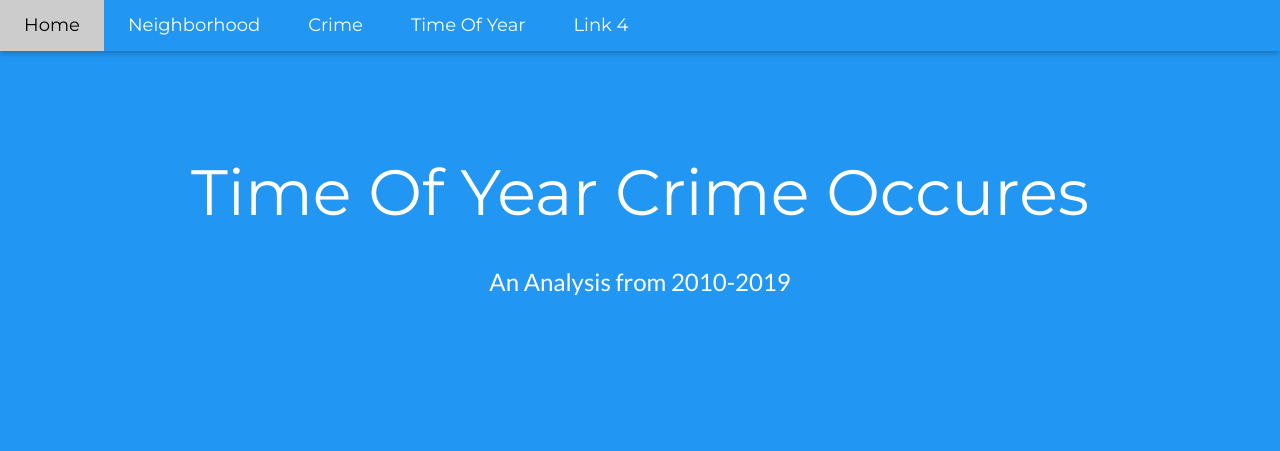
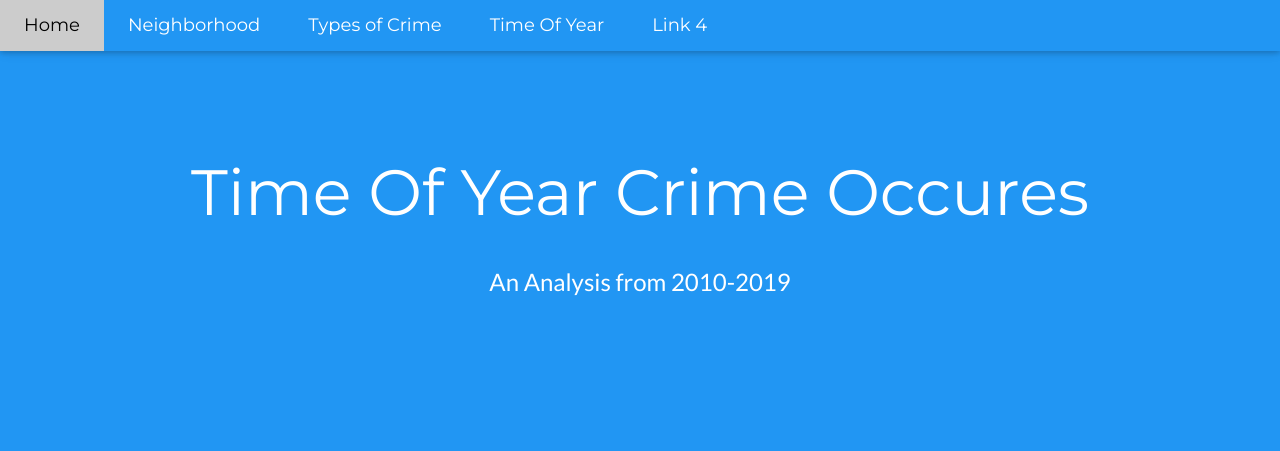
Before and after one commit to nahidfarzad8751/project_3, a Flask app: template templates/Timeofyear.html in a window 1280 px wide. Shown: the top 451 px of the page. Run offline with Flask 2, Linux system fonts and the light colour scheme; the template is opened without the code that fills it, so the values that code supplies are empty; some libraries are stand-ins or nearby versions.

Commit message:
nav bar updated

```diff
--- a/app.py
+++ b/app.py
@@ -21,7 +21,14 @@ def index():
     return render_template('index.html', tables = [df.to_html(classes='female')],
         titles=['IDKLOL'],
         mapbox_access_token=mapbox_access_token)
-
-
+@app.route('/neighborhood')
+def neighborhood():
+    return render_template('neighborhood.html')
+@app.route('/typesofcrimes')
+def crime():
+    return render_template('crime.html')
+@app.route('/timeofyear')
+def year():
+    return render_template('Timeofyear.html')
 if __name__ == "__main__":
     app.run(debug=True)
--- a/templates/Timeofyear.html
+++ b/templates/Timeofyear.html
@@ -18,11 +18,12 @@ body,h1,h2,h3,h4,h5,h6 {font-family: "Lato", sans-serif}
 <div class="w3-top">
   <div class="w3-bar w3-blue w3-card w3-left-align w3-large">
     <a class="w3-bar-item w3-button w3-hide-medium w3-hide-large w3-right w3-padding-large w3-hover-white w3-large w3-red" href="javascript:void(0);" onclick="myFunction()" title="Toggle Navigation Menu"><i class="fa fa-bars"></i></a>
-    <a href="index1.html" class="w3-bar-item w3-button w3-padding-large w3-white">Home</a>
-    <a href="neighborhood.html" class="w3-bar-item w3-button w3-hide-small w3-padding-large w3-hover-white">Neighborhood</a>
-    <a href="crime.html" class="w3-bar-item w3-button w3-hide-small w3-padding-large w3-hover-white">Crime</a>
-    <a href="Timeofyear.html" class="w3-bar-item w3-button w3-hide-small w3-padding-large w3-hover-white">Time Of Year</a>
+    <a href="index.html" class="w3-bar-item w3-button w3-padding-large w3-white">Home</a>
+    <a href="/neighborhood" class="w3-bar-item w3-button w3-hide-small w3-padding-large w3-hover-white">Neighborhood</a>
+    <a href="/typesofcrimes" class="w3-bar-item w3-button w3-hide-small w3-padding-large w3-hover-white">Types of Crime</a>
+    <a href="/timeofyear" class="w3-bar-item w3-button w3-hide-small w3-padding-large w3-hover-white">Time Of Year</a>
     <a href="#" class="w3-bar-item w3-button w3-hide-small w3-padding-large w3-hover-white">Link 4</a>
+  </div>
   </div>
 
   <!-- Navbar on small screens -->
--- a/templates/index.html
+++ b/templates/index.html
@@ -32,9 +32,9 @@ body,h1,h2,h3,h4,h5,h6 {font-family: "Lato", sans-serif}
   <div class="w3-bar w3-blue w3-card w3-left-align w3-large">
     <a class="w3-bar-item w3-button w3-hide-medium w3-hide-large w3-right w3-padding-large w3-hover-white w3-large w3-red" href="javascript:void(0);" onclick="myFunction()" title="Toggle Navigation Menu"><i class="fa fa-bars"></i></a>
     <a href="index.html" class="w3-bar-item w3-button w3-padding-large w3-white">Home</a>
-    <a href="templates/neighborhood.html" class="w3-bar-item w3-button w3-hide-small w3-padding-large w3-hover-white">Neighborhood</a>
-    <a href="crime.html" class="w3-bar-item w3-button w3-hide-small w3-padding-large w3-hover-white">Crime</a>
-    <a href="Timeofyear.html" class="w3-bar-item w3-button w3-hide-small w3-padding-large w3-hover-white">Time Of Year</a>
+    <a href="/neighborhood" class="w3-bar-item w3-button w3-hide-small w3-padding-large w3-hover-white">Neighborhood</a>
+    <a href="/typesofcrimes" class="w3-bar-item w3-button w3-hide-small w3-padding-large w3-hover-white">Types of Crime</a>
+    <a href="/timeofyear" class="w3-bar-item w3-button w3-hide-small w3-padding-large w3-hover-white">Time Of Year</a>
     <a href="#" class="w3-bar-item w3-button w3-hide-small w3-padding-large w3-hover-white">Link 4</a>
   </div>
   </div>
```
Also changed, not shown: templates/crime.html (+4 -3 lines), templates/neighborhood.html (+4 -3 lines).
